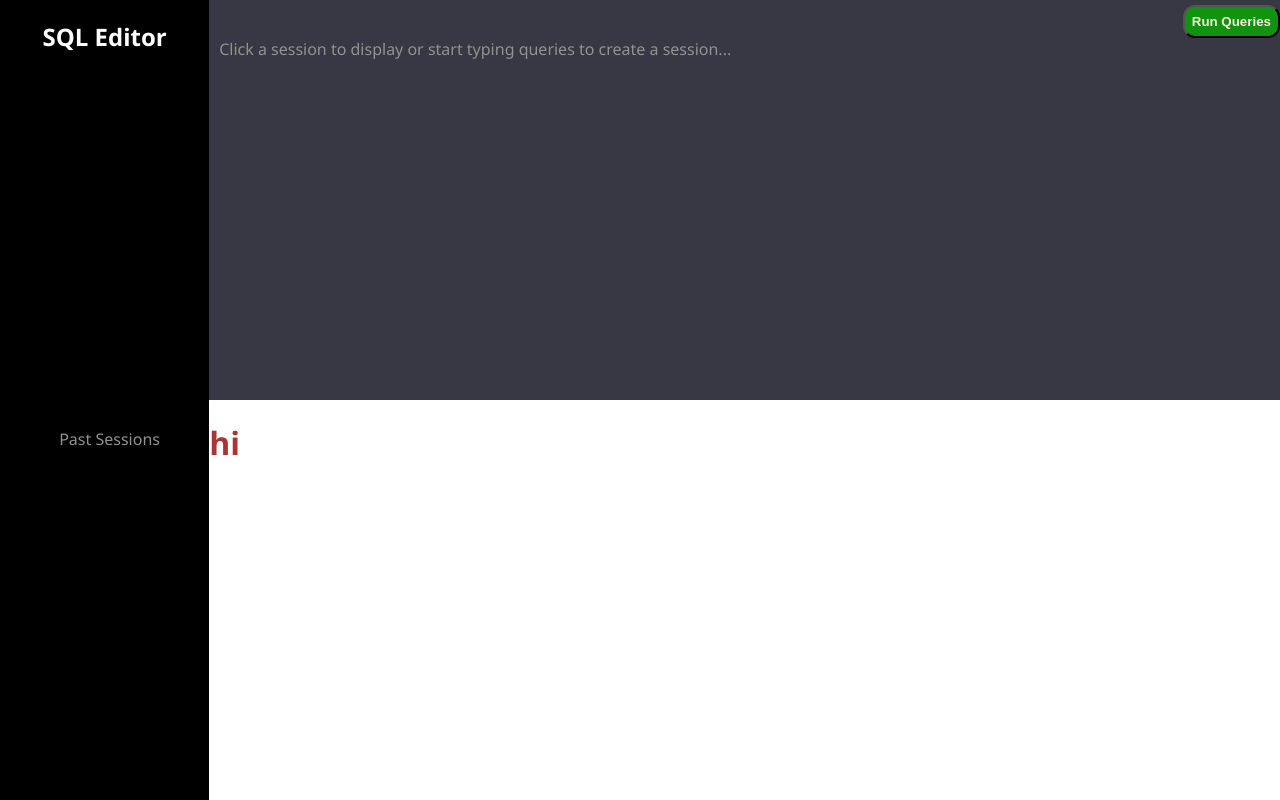
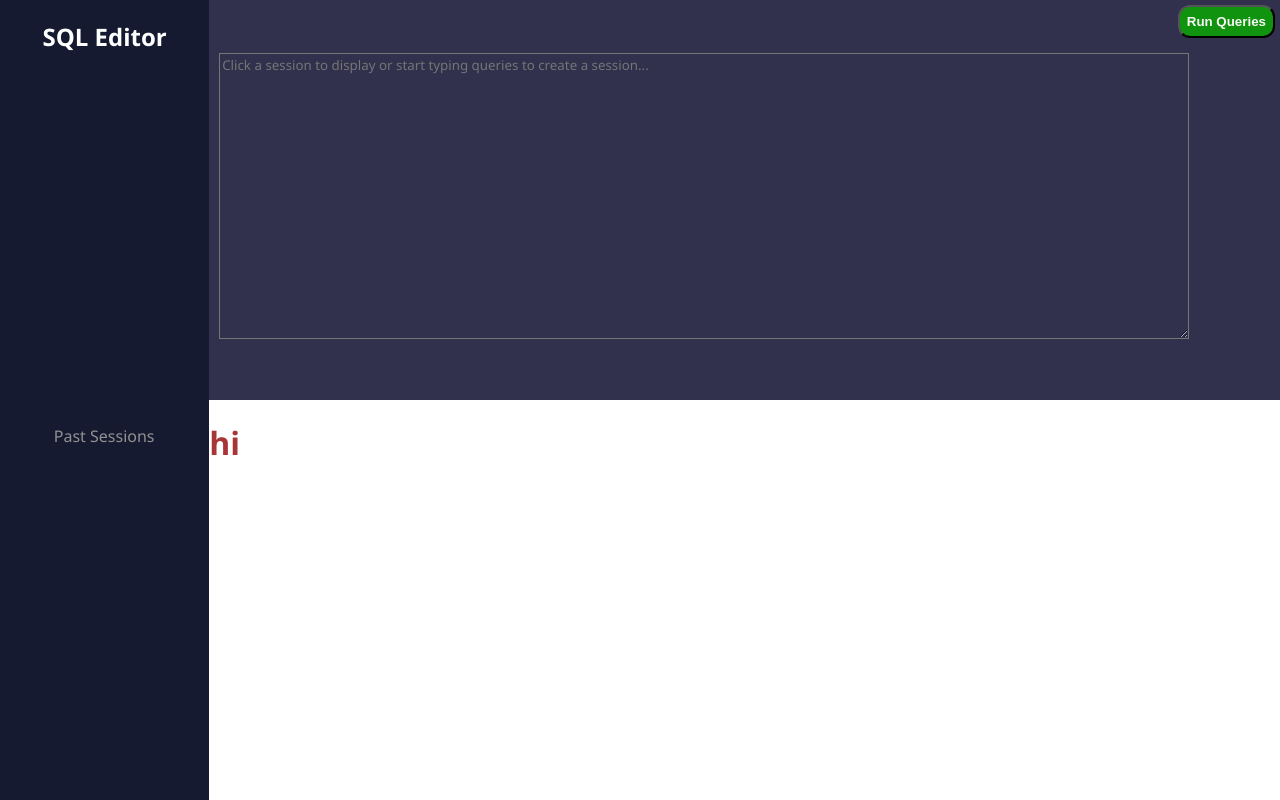
Before and after one commit to rk1091/Challenge, a React (Vite) app in the folder Atlan Challenge/: page / in a window 1280 px wide. Built offline with nearby package versions, Linux system fonts and the light colour scheme.

Commit message:
updates to day1

```diff
--- a/Atlan Challenge/src/App.jsx
+++ b/Atlan Challenge/src/App.jsx
@@ -12,13 +12,12 @@ function App() {
         </div>
         <div className="parent">
           <div className="editor">
-            <div className="um">
-              <div className="run-query">
-                <button>Run Queries</button>
-              </div>
-              Click a session to display or start typing queries to create a
-              session...
+            <div className="run-query">
+              <button>Run Queries</button>
             </div>
+            <textarea
+              className="um"
+              placeholder="Click a session to display or start typing queries to create a session..."></textarea>
           </div>
           <div className="editor2">
             <h1>hi</h1>
--- a/Atlan Challenge/src/index.css
+++ b/Atlan Challenge/src/index.css
@@ -12,15 +12,20 @@ body {
   height: 100vh;
   width: 250px;
   /* background-color: #333; */
-  background-color: black;
+  /* background-color: black; */
+  background-color: rgb(22, 26, 48);
   color: #fff;
   display: grid;
   text-align: center;
 }
 .um {
-  margin-top: 5px;
+  /* margin-top: 5px; */
   margin-left: 10px;
   color: rgb(146, 145, 145);
+  background-color: transparent;
+  height: 70%;
+  width: 90%;
+  font-family: "Segoe UI";
 }
 .parent {
   display: flex;
@@ -30,24 +35,29 @@ body {
 .run-query {
   display: flex;
   justify-content: end;
-
+  padding: 5px;
   /* background-color: rgb(146, 145, 145); */
 }
 button {
   background-color: rgb(16, 148, 16);
-  color: antiquewhite;
+  /* background-color: rgb(49, 48, 77); */
+  /* color: antiquewhite; */
+  color: rgb(249, 248, 246);
   padding: 7px;
+  margin-bottom: 10px;
   border-radius: 12px;
   font-weight: bold;
 }
 .editor {
   height: 50vh;
   /* background-color: #4db0d1; */
-  background-color: rgb(56, 56, 68);
+  /* background-color: rgb(56, 56, 68); */
+  background-color: rgb(49, 48, 77);
   color: #fff;
 }
 .editor2 {
   height: 50vh;
   color: #a93636;
-  background-color: #fff;
+  /* background-color: silver; */
+  background-color: (182, 187, 196);
 }
```
